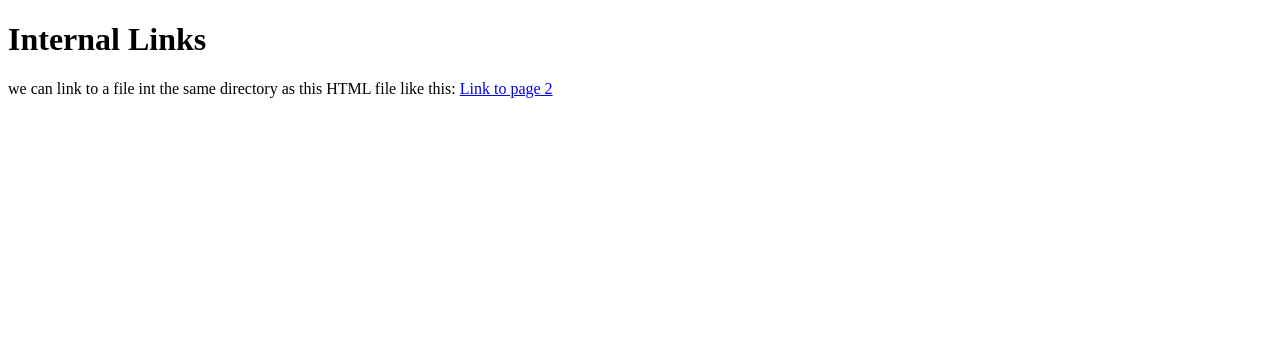
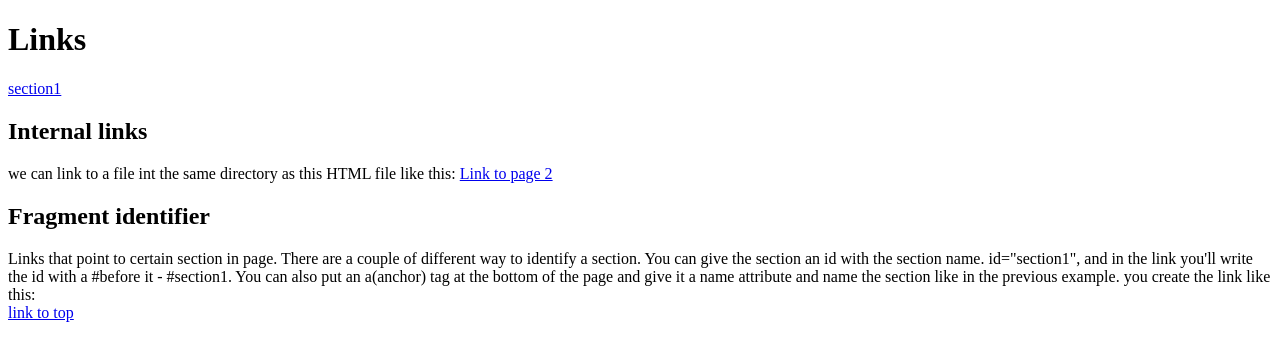
Before and after one commit to Pomfrittney/Coursera, a plain HTML site: page site/index.html in a window 1280 px wide. Drawn offline with Linux system fonts and the light colour scheme.

Commit message:
some changes

```diff
--- a/site/index.html
+++ b/site/index.html
@@ -1,14 +1,20 @@
 <!DOCTYPE html>
-<html>
+<html lang="en">
 <head>
 	<title>Internal Links</title>
 </head>
 <body>
-	<h1>Internal Links</h1>
-	<section>
+	<h1 id="top">Links</h1>
+	<section><a href="#section1">section1</a>
+		<h2>Internal links</h2>
 	we can link to a file int the same directory as this HTML file like this:
 	<a href="page.html" title="page link">Link to page 2</a>
-
 	</section>
+	<section>
+		<h2>Fragment identifier</h2>
+		Links that point to certain section in page. There are a couple of different way to identify a section. You can give the section an id with the section name. id="section1",
+		and in the link you'll write the id with a #before it - #section1. You can also put an a(anchor) tag at the bottom of the page and give it a name attribute and name the section like in the previous example. you create the link like this:
+	</section>
+	<a href="#top">link to top</a>
 </body>
 </html>
```
Also changed, not shown: site/page.html (+2 -2 lines), 1 other file.
